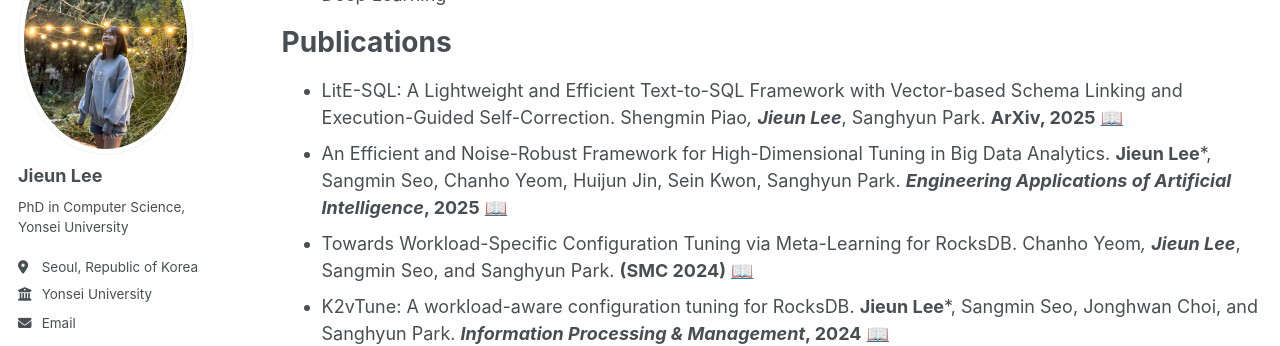
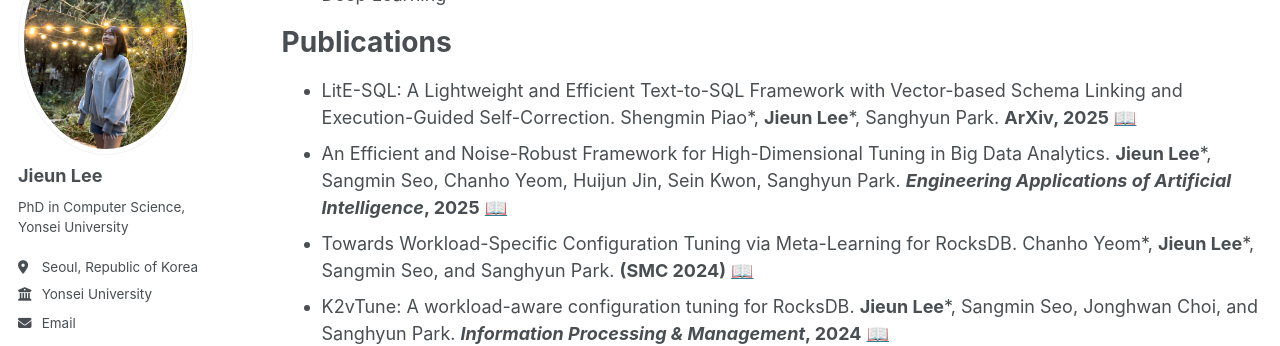
Before and after one commit to JIEUN-12/jieun-12.github.io, a Jekyll site: the page built from _pages/cv.md, in a window 1280 px wide and 900 px high, scrolled down 728 px. Shown: the part 180-526 px from the top of the window. Built offline with Jekyll 4.4.1, drawn with Linux system fonts in a browser that asks for light colours; some web fonts are replaced.

Commit message:
Fix formatting and update publication list in cv.md

```diff
--- a/_pages/cv.md
+++ b/_pages/cv.md
@@ -36,9 +36,9 @@ Skills
 
 Publications
 ======
-* LitE-SQL: A Lightweight and Efficient Text-to-SQL Framework with Vector-based Schema Linking and Execution-Guided Self-Correction. Shengmin Piao*, **Jieun Lee***, Sanghyun Park. **ArXiv, 2025** [📖](https://arxiv.org/abs/2510.09014)
-* An Efficient and Noise-Robust Framework for High-Dimensional Tuning in Big Data Analytics. **Jieun Lee***, Sangmin Seo, Chanho Yeom, Huijun Jin, Sein Kwon, Sanghyun Park. **_Engineering Applications of Artificial Intelligence_, 2025** [📖](https://doi.org/10.1016/j.engappai.2025.111332)
-* Towards Workload-Specific Configuration Tuning via Meta-Learning for RocksDB. Chanho Yeom*, **Jieun Lee***, Sangmin Seo, and Sanghyun Park. **(SMC 2024)** [📖](https://doi.org/10.1109/SMC54092.2024.10831422)
-* K2vTune: A workload-aware configuration tuning for RocksDB. **Jieun Lee***, Sangmin Seo, Jonghwan Choi, and Sanghyun Park. **_Information Processing & Management_, 2024** [📖](https://doi.org/10.1016/j.ipm.2023.103567)
-* 이미지 캡션 생성을 위한 다중 관점을 가진 자가 교열 트랜스포머. **이지은***, 박진욱, 박상현. **_정보과학회논문지_**, 2021
-* Transformer 를 이용한 이미지 캡션 생성. **이지은***, 박진욱, 박찬희, 홍정수, 박상현. **(KSC2019)**
+* LitE-SQL: A Lightweight and Efficient Text-to-SQL Framework with Vector-based Schema Linking and Execution-Guided Self-Correction. Shengmin Piao\*, **Jieun Lee**\*, Sanghyun Park. **ArXiv, 2025** [📖](https://arxiv.org/abs/2510.09014)
+* An Efficient and Noise-Robust Framework for High-Dimensional Tuning in Big Data Analytics. **Jieun Lee**\*, Sangmin Seo, Chanho Yeom, Huijun Jin, Sein Kwon, Sanghyun Park. **_Engineering Applications of Artificial Intelligence_, 2025** [📖](https://doi.org/10.1016/j.engappai.2025.111332)
+* Towards Workload-Specific Configuration Tuning via Meta-Learning for RocksDB. Chanho Yeom\*, **Jieun Lee**\*, Sangmin Seo, and Sanghyun Park. **(SMC 2024)** [📖](https://doi.org/10.1109/SMC54092.2024.10831422)
+* K2vTune: A workload-aware configuration tuning for RocksDB. **Jieun Lee**\*, Sangmin Seo, Jonghwan Choi, and Sanghyun Park. **_Information Processing & Management_, 2024** [📖](https://doi.org/10.1016/j.ipm.2023.103567)
+* 이미지 캡션 생성을 위한 다중 관점을 가진 자가 교열 트랜스포머. **이지은**\*, 박진욱, 박상현. **_정보과학회논문지_**, 2021
+* Transformer 를 이용한 이미지 캡션 생성. **이지은**\*, 박진욱, 박찬희, 홍정수, 박상현. **(KSC2019)**
```
